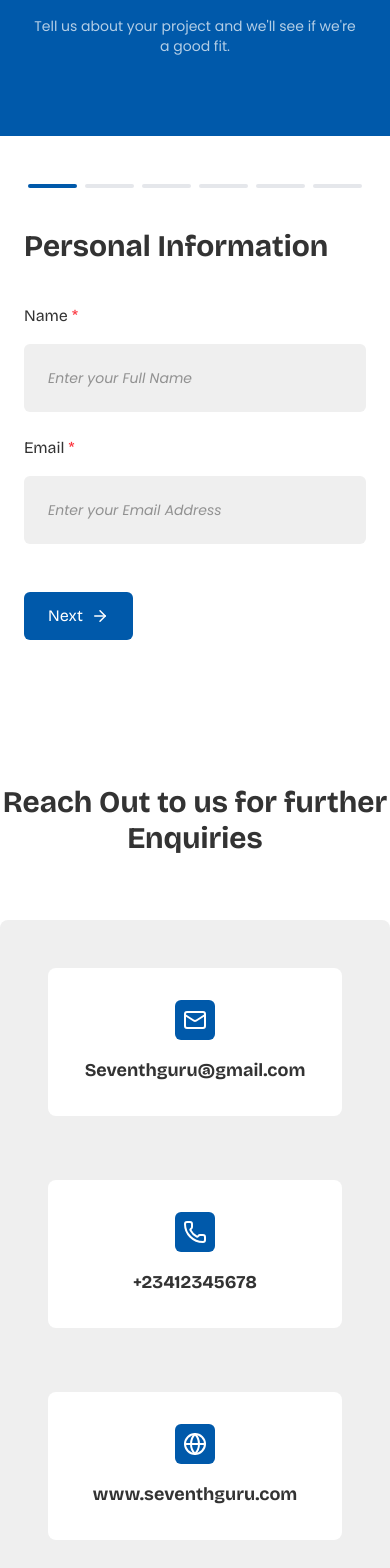
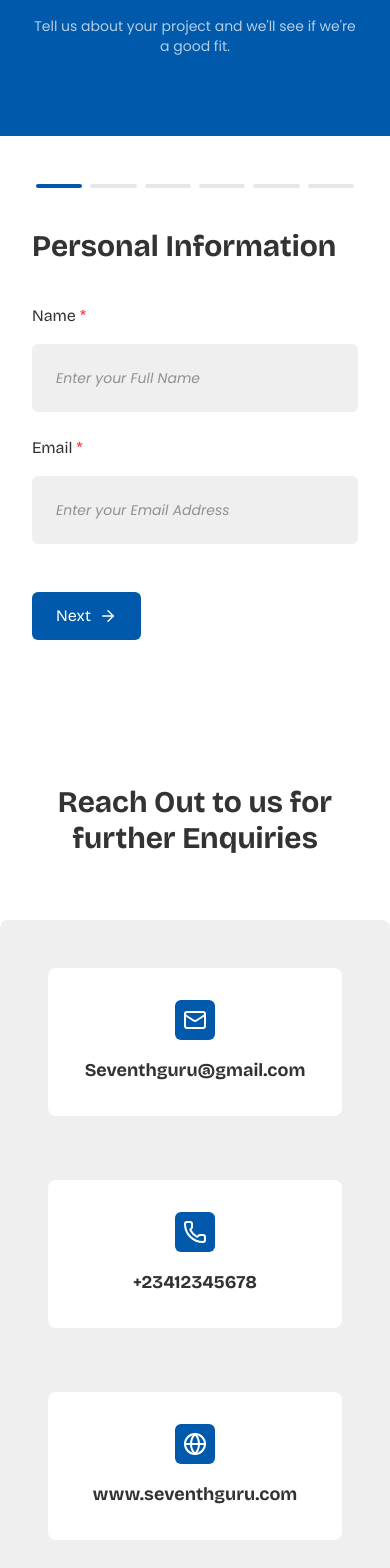
Before and after one commit to Thatboycalledolar/seventh-guru-website, a React (Vite) app: page /Apply in a window 390 px wide. Shown: the part 240-1808 px from the top of the page. Built offline with nearby package versions, Linux system fonts and the light colour scheme.

Commit message:
contact fix

```diff
--- a/src/components/Contact.jsx
+++ b/src/components/Contact.jsx
@@ -6,8 +6,8 @@ import { InstagramIcon } from "lucide-react"
 
 export default function Contact() {
   return(
-    <div className="mb-16 w-full max-w-300 md:px-8">
-      <h2 className="text-3xl font-bold text-center mb-16">Reach Out to us for further Enquiries</h2>
+    <div className="mb-16 w-full max-w-300 md:px-8 flex flex-col items-center">
+      <h2 className="text-3xl font-bold text-center mb-16 w-[80%]">Reach Out to us for further Enquiries</h2>
 
       <div className="w-full bg-(--background-color) py-12 px-12 flex flex-col gap-16 rounded-lg md:grid grid-cols-2">
         <ContactCard icon={<Mail color="white"/>} text="Seventhguru@gmail.com" href="mailto:seventhguru@gmail.com" />
--- a/src/components/Form.jsx
+++ b/src/components/Form.jsx
@@ -89,7 +89,7 @@ export default function Form() {
   }
 
   return (
-    <div className="w-full max-w-300 mx-auto px-6 md:px-20 py-12 mb-24">
+    <div className="w-full max-w-300 mx-auto px-8 md:px-20 py-12 mb-24">
 
       {/* Progress indicator */}
       <div className="flex justify-between mb-10 text-sm">
```
